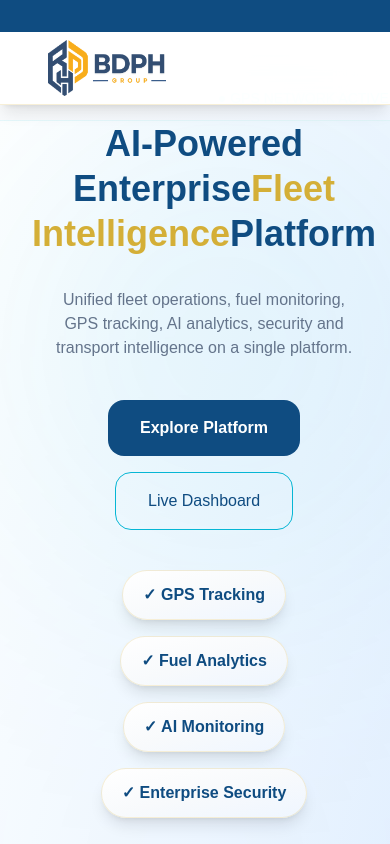
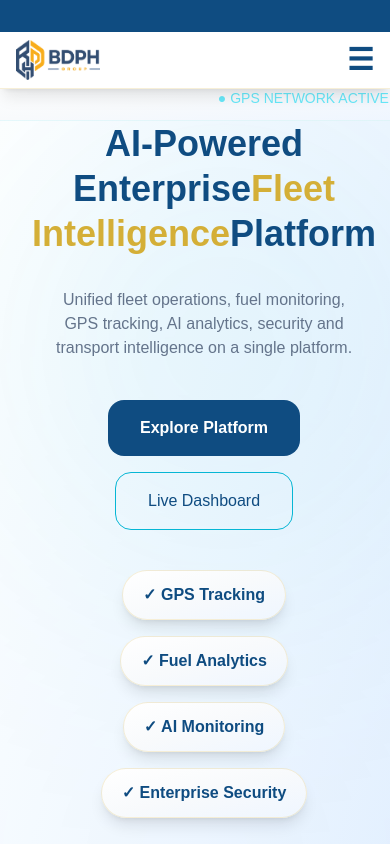
Before and after one commit to pritam1991verma/bdph-fleet-intelligence, a React (Vite) app: page / in a window 390 px wide. Shown: the top 844 px of the page. Built offline with nearby package versions, Linux system fonts and the light colour scheme.

Commit message:
Update Navbar.tsx

```diff
--- a/src/components/Navbar.tsx
+++ b/src/components/Navbar.tsx
@@ -1,9 +1,8 @@
 import { useEffect, useState } from "react";
 
 function Navbar() {
-
-  const [active, setActive] = useState("home");
-
+const [active, setActive] = useState("home");
+const [menuOpen, setMenuOpen] = useState(false);
   useEffect(() => {
 
     const sections = [
@@ -97,16 +96,22 @@ function Navbar() {
 </div>
   <nav className="fixed top-8 left-0 w-full bg-white/95 backdrop-blur-xl border-b border-[#D4AF37]/20 shadow-lg z-50">
 
-<div className="w-full flex justify-between items-center px-12 py-2">
+<div className="w-full flex justify-between items-center px-4 md:px-12 py-2">
         {/* LOGO */}
 
        <div className="flex items-center">
   <img
   src="/logo.png"
   alt="BDPH Group"
-  className="max-h-14 w-auto object-contain"
+  className="h-10 md:h-14 w-auto object-contain"
 />
 </div>
+  <button
+  onClick={() => setMenuOpen(!menuOpen)}
+  className="md:hidden text-[#0F4C81] text-3xl font-bold"
+>
+  ☰
+</button>
         {/* MENU */}
 
 <div className="hidden md:flex items-center gap-8 whitespace-nowrap">
@@ -139,7 +144,27 @@ function Navbar() {
         </div>
 
       </div>
+{menuOpen && (
+  <div className="md:hidden bg-white border-t border-[#D4AF37]/20">
 
+    <div className="flex flex-col p-4 gap-4">
+
+      {navItem("home", "Home")}
+      {navItem("services", "Services")}
+      {navItem("dashboard", "Dashboard")}
+      {navItem("analytics", "Analytics")}
+      {navItem("tracking", "Live Tracking")}
+      {navItem("about", "About")}
+      {navItem("contact", "Contact")}
+
+      <button className="w-full mt-2 px-6 py-3 bg-[#0F4C81] text-white rounded-xl font-bold">
+        Request Demo
+      </button>
+
+    </div>
+
+  </div>
+)}
    </nav>
 </>
 
```
